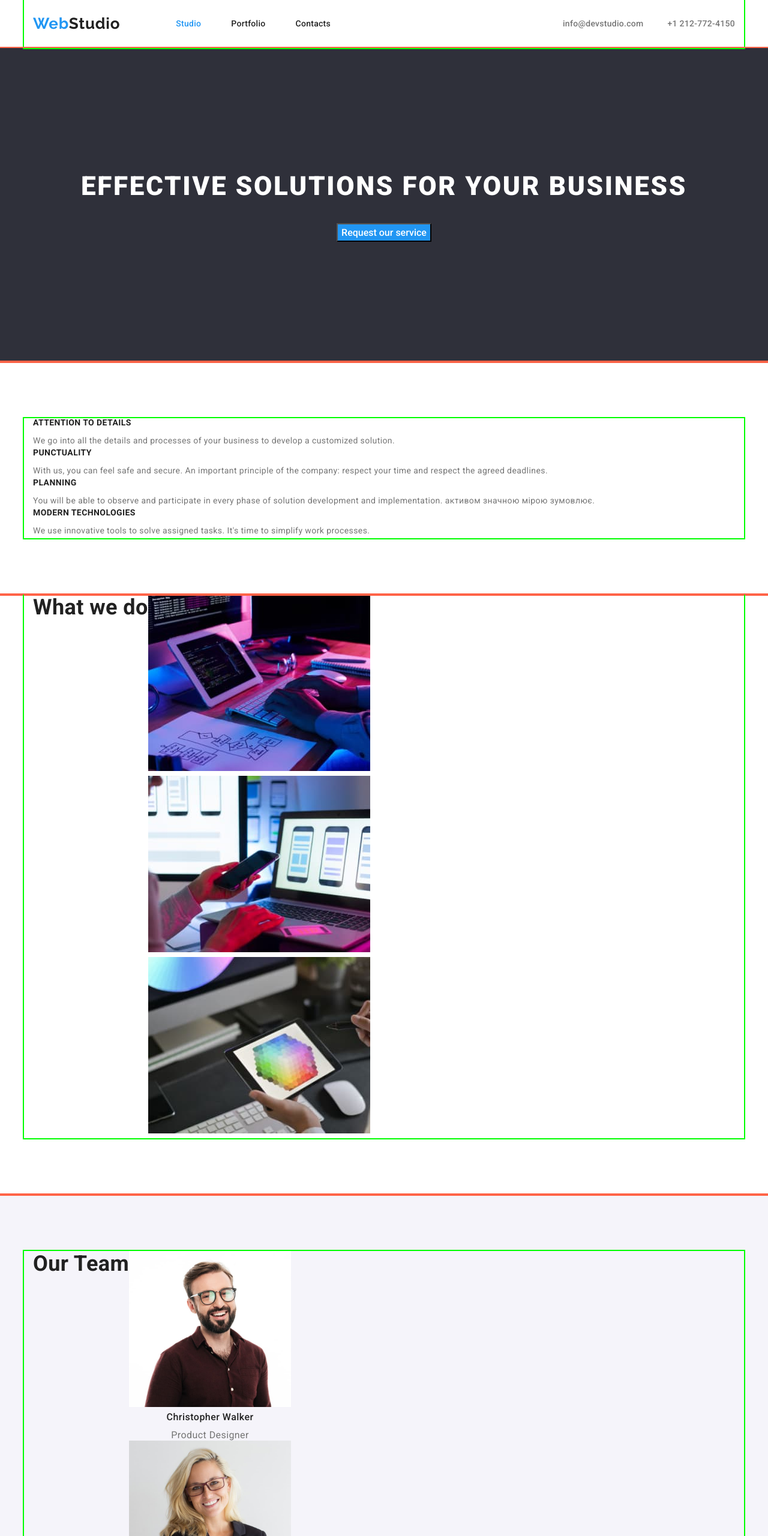
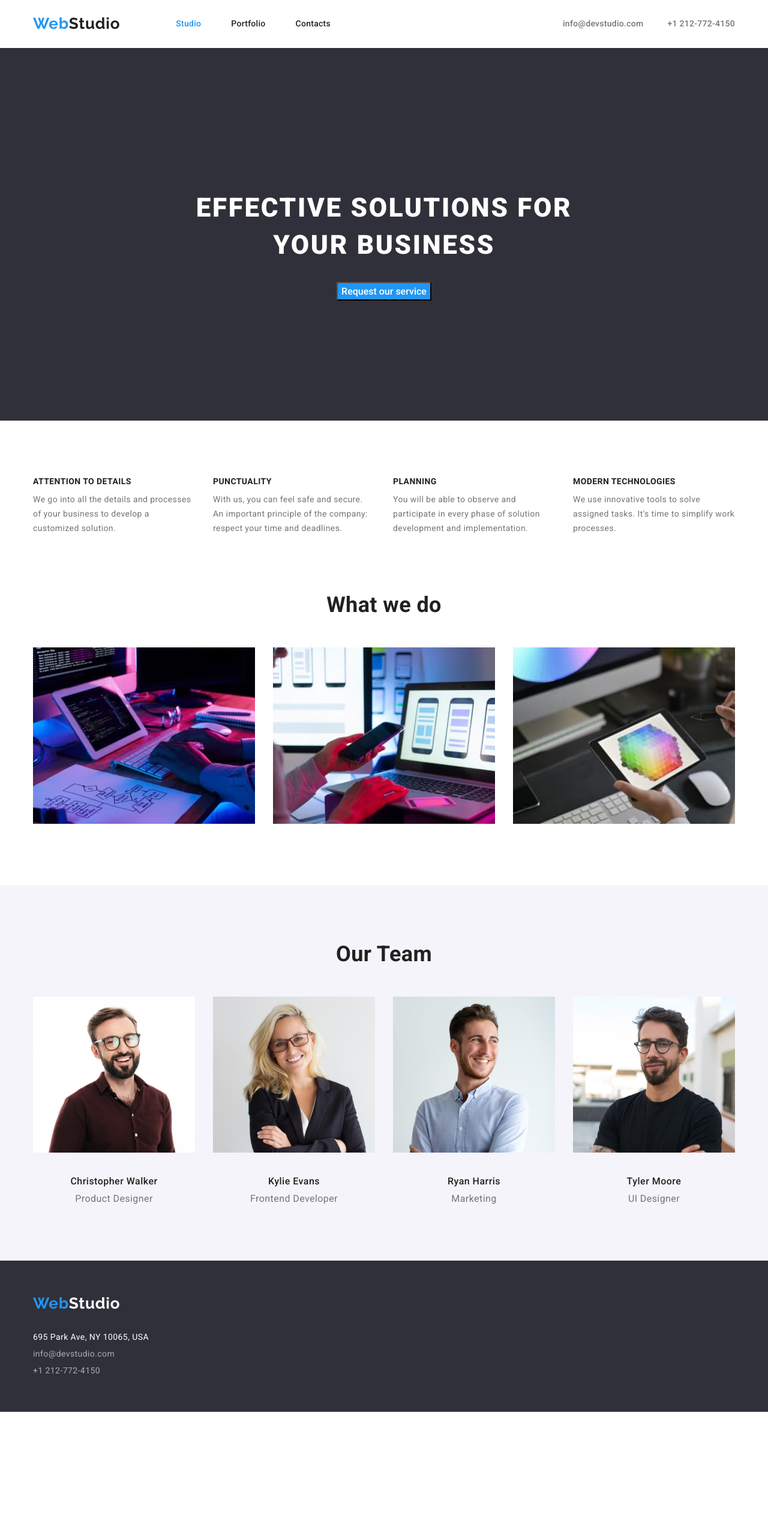
Before and after one commit to OleksiyPok/goit-markup-hw-03, a plain HTML site: page index.html in a window 1280 px wide. Shown: the top 2560 px of the page at 60% size. After the commit the page ends 2353 px from the top, so only its background shows below. Drawn offline with nearby package versions, Linux system fonts and the light colour scheme.

Commit message:
header section footer (-button)

```diff
--- a/css/styles.css
+++ b/css/styles.css
@@ -45,7 +45,17 @@ body {
 }
 
 .margin-res {
-  padding: 0 0 0 0;
+  margin: 0 0 0 0;
+}
+
+.container,
+.site-nav-list,
+.header-contact,
+.footer-contact,
+.section.features .list,
+.section.about .list,
+.section.team .list {
+  display: flex;
 }
 
 .container {
@@ -54,14 +64,19 @@ body {
   margin-right: auto;
   padding-left: 15px;
   padding-right: 15px;
-  display: flex;
-  outline: 2px solid lime;
+}
+
+.header {
+  font-weight: 500;
+  line-height: 1.14;
+  letter-spacing: 0.02em;
+}
+
+.footer {
+  background-color: var(--tertiary-bg-color);
 }
 
 .logo {
-  padding-top: 24px;
-  padding-bottom: 24px;
-
   font-family: Raleway;
   font-weight: 700;
   font-size: 26px;
@@ -78,34 +93,32 @@ body {
   color: var(--quaternary-color);
 }
 
-.header {
-  font-weight: 500;
-  line-height: 1.14;
-  letter-spacing: 0.02em;
-  /* padding: 24px 0 24px 0; */
+.header .logo {
+  padding-top: 24px;
+  padding-bottom: 24px;
 }
 
-.header .container,
+.footer .logo {
+  margin-top: 56px;
+  margin-bottom: 32px;
+}
+
+.header .container {
+  align-items: center;
+}
+
 .footer .container {
-  /* background-color: red; */
-  align-items: center;
+  align-items: flex-start;
 }
 
 .site-nav {
   margin-left: 93px;
 }
 
-.site-nav-list,
-.header-contact,
-.footer-contact {
-  display: flex;
-}
-
 .site-nav-list .link-site {
   display: block;
   padding-top: 32px;
   padding-bottom: 32px;
-
   color: var(--secondary-color);
 }
 
@@ -118,32 +131,36 @@ body {
   color: var(--tertiary-color);
 }
 
-.site-nav-list .item + .item {
-  margin-left: 50px;
+.site-nav-list .item:not(:last-child) {
+  margin-right: 50px;
 }
-
-/* .site-nav-list .item:not(:last-child) {
-  margin-right: 50px;
-} */
 
 .header-contact {
   margin-left: auto;
 }
 
-.header-contact .item + .item {
-  margin-left: 40px;
+.header-contact .item:not(:last-child) {
+  margin-right: 40px;
 }
 
 .header-contact .link-mail,
 .header-contact .link-tel {
   padding-top: 32px;
   padding-bottom: 32px;
+  color: var(--primary-color);
+}
 
-  color: var(--primary-color);
+.footer-contact .item:not(:last-child) {
+  margin-bottom: 12px;
+}
+
+.footer-contact .item:last-child {
+  margin-bottom: 60px;
 }
 
 .address {
   font-style: normal;
+  line-height: 1.14;
 }
 
 .footer-location {
@@ -166,13 +183,29 @@ body {
   color: var(--tertiary-color);
 }
 
-.footer {
-  background-color: var(--tertiary-bg-color);
-  /* padding: 60px 0 60px 0; */
+/* h1 */
+.hero .title {
+  font-weight: 900;
+  font-size: 44px;
+  line-height: 1.4;
+  letter-spacing: 0.06em;
+  text-transform: uppercase;
+  color: var(--quaternary-color);
+  margin-bottom: 30px;
 }
 
-.section {
-  outline: 2px solid tomato;
+/* h2, h3 */
+.section-title,
+.section-subtitle {
+  color: var(--secondary-color);
+  margin-top: 0;
+  margin-bottom: 10px;
+}
+
+/* p */
+.section-text {
+  margin-top: 0;
+  margin-bottom: 0px;
 }
 
 .section.hero {
@@ -182,63 +215,8 @@ body {
 }
 
 .section.features {
-  /* margin: 0 0 94px 0; */
-  padding: 94px 0 94px 0;
-}
-
-.section.about {
-  /* margin: 0 0 94px 0; */
-  padding: 0 0 94px 0;
-}
-
-.section.team {
-  background-color: var(--secondary-bg-color);
-  padding: 94px 0 94px 0;
-}
-
-.hero .title {
-  font-weight: 900;
-  font-size: 44px;
-  line-height: 1.4;
-
-  letter-spacing: 0.06em;
-  text-transform: uppercase;
-  color: var(--quaternary-color);
-  margin: 0 0 30px 0;
-}
-
-.section-title,
-.section-subtitle {
-  color: var(--secondary-color);
-  margin-top: 0;
-  margin-bottom: 10px;
-}
-
-.section-text {
-  margin-top: 0;
-  margin-bottom: 0px;
-}
-
-.section.features .section-title,
-.section.about .section-title,
-.section.team .section-title {
-  font-size: 36px;
-  line-height: 1.17;
-  text-align: center;
-}
-
-.section.features .section-subtitle {
-  font-size: inherit;
-  line-height: 1.14;
-  text-transform: uppercase;
-}
-
-.section.team .section-subtitle {
-  font-weight: 500;
-  font-size: 16px;
-  line-height: 1.2;
-  letter-spacing: 0.03em;
-  text-align: center;
+  padding-top: 94px;
+  padding-bottom: 94px;
 }
 
 .section.hero .button {
@@ -256,6 +234,70 @@ body {
   background-color: var(--tertiary-button-bg-color);
 }
 
+.section.features .item {
+  width: 25%;
+}
+
+.section.features .item:not(:last-child) {
+  margin-right: 30px;
+}
+
+.section.about {
+  padding-bottom: 94px;
+}
+
+.section.about .container,
+.section.team .container,
+.footer .container,
+.footer-contact {
+  flex-direction: column;
+}
+
+/* ul */
+.section.about .list,
+.section.team .list {
+  justify-content: space-between;
+}
+
+.section.team {
+  background-color: var(--secondary-bg-color);
+  padding-top: 94px;
+  padding-bottom: 94px;
+}
+
+/* h2 */
+.section.features .section-title,
+.section.about .section-title,
+.section.team .section-title {
+  font-size: 36px;
+  line-height: 1.17;
+  text-align: center;
+}
+
+.section.about .section-title,
+.section.team .section-title {
+  margin-bottom: 50px;
+}
+
+/* h3 */
+.section.features .section-subtitle {
+  font-size: inherit;
+  line-height: 1.14;
+  text-transform: uppercase;
+}
+
+/* h3 */
+.section.team .section-subtitle {
+  font-weight: 500;
+  font-size: 16px;
+  line-height: 1.2;
+  letter-spacing: 0.03em;
+  text-align: center;
+
+  margin-top: 30px;
+}
+
+/* p */
 .section.team .section-text {
   font-size: 16px;
   line-height: 1.2;
@@ -263,7 +305,23 @@ body {
 }
 
 .section.portfolio {
-  padding: 94px 0 94px 0;
+  padding-top: 94px;
+  padding-bottom: 94px;
+}
+
+.section.portfolio .container {
+  flex-direction: column;
+}
+
+.section.portfolio .list.filter,
+.section.portfolio .list.portfolio {
+  display: flex;
+  justify-content: center;
+}
+
+.section.portfolio .list.filter .item:not(:last-child) {
+  margin-right: 8px;
+  margin-bottom: 50px;
 }
 
 .section.portfolio .button {
@@ -282,10 +340,52 @@ body {
   background-color: var(--secondary-button-bg-color);
 }
 
+.section.portfolio .list.portfolio {
+  flex-wrap: wrap;
+}
+
+.section.portfolio .list.portfolio .item {
+  outline: 1px solid #eeeeee;
+}
+
+.section.portfolio .list.portfolio .item:not(:nth-child(3n)) {
+  margin-right: 30px;
+}
+
+.section.portfolio .list.portfolio .item:not(:nth-last-child(-n + 3)) {
+  margin-bottom: 30px;
+}
+
+/* h3, p */
+.section.portfolio .section-subtitle,
+.section.portfolio .section-text {
+  margin-left: 24px;
+}
+
+/* h3 */
+.section.portfolio .section-subtitle {
+  font-size: 18px;
+  line-height: 2;
+  letter-spacing: 0.06em;
+  margin-top: 20px;
+}
+
+/* p */
 .section.portfolio .section-text {
   font-size: 16px;
   line-height: 1.88;
   color: var(--primary-color);
+  margin-bottom: 20px;
+}
+
+/*----------------------------------------------*/
+
+.section {
+  /* outline: 2px solid tomato; */
+}
+
+.container {
+  /* outline: 2px solid lime; */
 }
 
 .outline-dev-lime {
--- a/index.html
+++ b/index.html
@@ -17,11 +17,11 @@
   </head>
   <body>
     <!-- Header -->
-    <header class="header index">
+    <header class="header">
       <div class="container">
         <a href="./index.html" class="logo link-res">Web<span class="logo-span">Studio</span></a>
         <nav class="site-nav">
-          <ul class="site-nav-list list-res">
+          <ul class="list site-nav-list list-res">
             <li class="item">
               <a href="./index.html" class="link-site current link-res">Studio</a>
             </li>
@@ -33,7 +33,7 @@
             </li>
           </ul>
         </nav>
-        <ul class="header-contact list-res">
+        <ul class="list header-contact list-res">
           <li class="item">
             <a href="mailto:info@devstudio.com" class="link-mail link-res">info@devstudio.com</a>
           </li>
@@ -48,7 +48,7 @@
     <main>
       <!-- Section Hero -->
       <section class="section hero">
-        <h1 class="title">Effective solutions for your business</h1>
+        <h1 class="title">Effective solutions for <br />your business</h1>
         <button type="button" class="button">Request our service</button>
       </section>
       <!-- Section Features -->
@@ -67,14 +67,14 @@
               <h3 class="section-subtitle">Punctuality</h3>
               <p class="section-text">
                 With us, you can feel safe and secure. An important principle of the company:
-                respect your time and respect the agreed deadlines.
+                respect your time and deadlines.
               </p>
             </li>
             <li class="item">
               <h3 class="section-subtitle">Planning</h3>
               <p class="section-text">
                 You will be able to observe and participate in every phase of solution development
-                and implementation. активом значною мірою зумовлює.
+                and implementation.
               </p>
             </li>
             <li class="item">
@@ -146,14 +146,14 @@
       <div class="container">
         <a href="./index.html" class="logo link-res">Web<span class="logo-span">Studio</span></a>
         <address class="address">
-          <ul class="footer-contact list-res">
+          <ul class="list footer-contact list-res">
             <li class="item">
               <a
                 href="https://goo.gl/maps/UcGMmtQmXpVpu3WY8"
                 target="_blank"
                 class="footer-location link-res"
               >
-                695 Park Ave, New York, NY 10065, USA
+                695 Park Ave, NY 10065, USA
               </a>
             </li>
             <li class="item">
```
Also changed, not shown: portfolio.html (+10 -10 lines).
